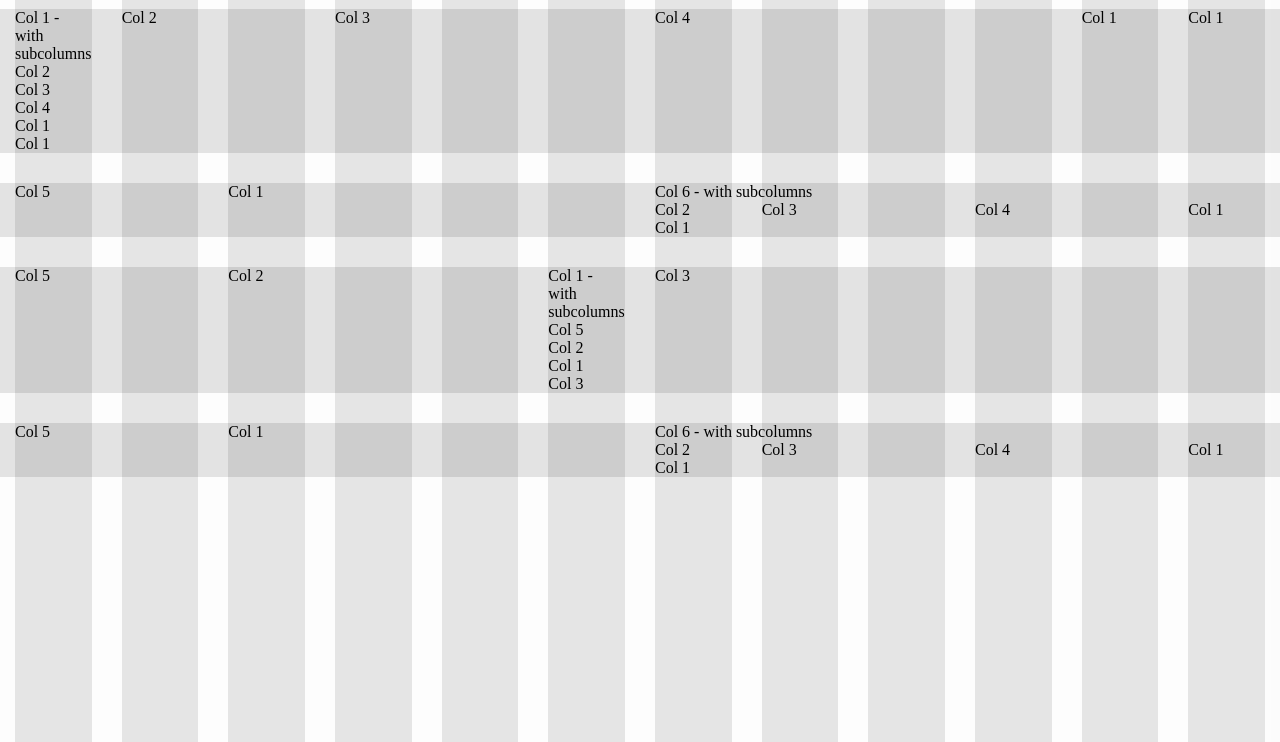
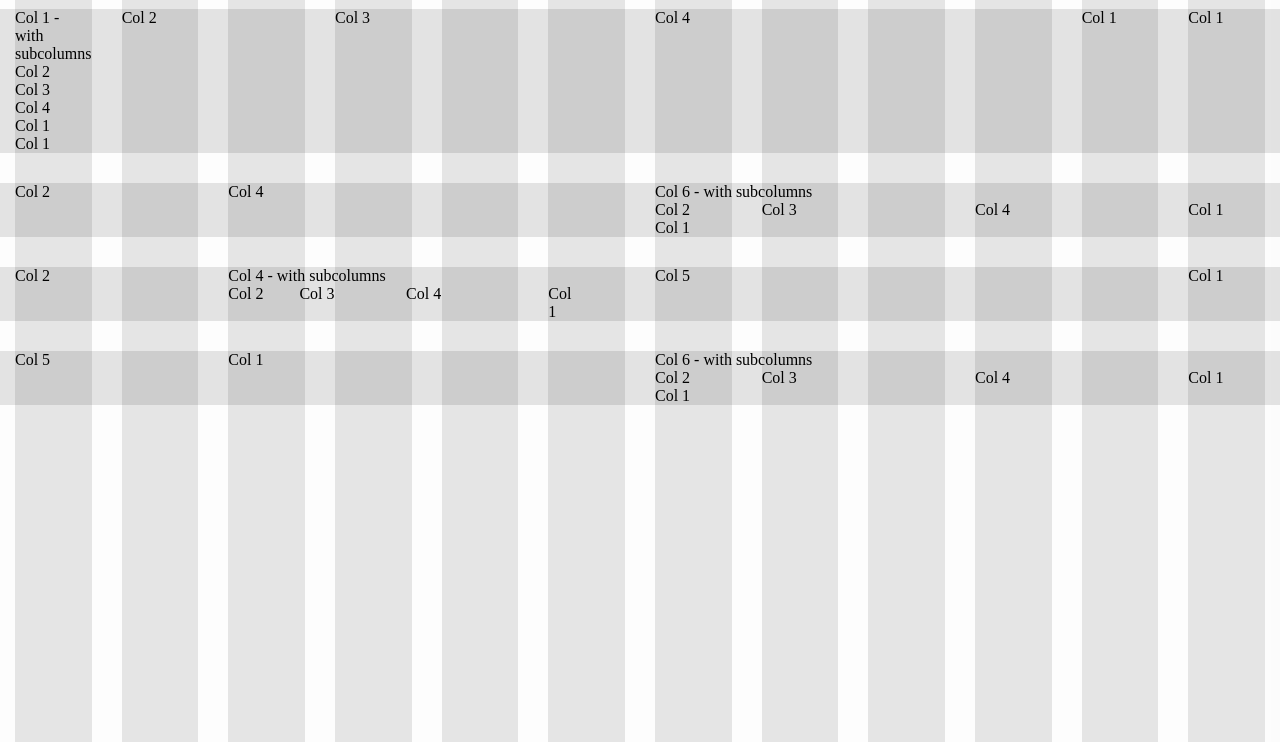
Before and after one commit to OOKB/gridtastic, a plain HTML site: page index.html in a window 1280 px wide. Shown: the part 79-821 px from the top of the page. Drawn offline with nearby package versions, Linux system fonts and the light colour scheme.

Commit message:
add some column variation for more figuring

```diff
--- a/index.html
+++ b/index.html
@@ -41,8 +41,8 @@
         </div>
 
         <div class="row cf">
-          <div class="col-2">Col 5</div>
-          <div class="col-4">Col 1</div>
+          <div class="col-2">Col 2</div>
+          <div class="col-4">Col 4</div>
           <div class="col-6">Col 6 - with subcolumns
             <div class="row">
               <div class="col-2">Col 2</div>
@@ -55,17 +55,17 @@
         </div>
 
         <div class="row cf">
-          <div class="col-2">Col 5</div>
-          <div class="col-3">Col 2</div>
-          <div class="col-1">Col 1 - with subcolumns
+          <div class="col-2">Col 2</div>
+          <div class="col-4">Col 4 - with subcolumns
             <div class="row">
-              <div class="col-2">Col 5</div>
-              <div class="col-3">Col 2</div>
-              <div class="col-4">Col 1</div>
-              <div class="col-1">Col 3</div>
+              <div class="col-2">Col 2</div>
+              <div class="col-3">Col 3</div>
+              <div class="col-4">Col 4</div>
+              <div class="col-1">Col 1</div>
             </div>
           </div>
-          <div class="col-1">Col 3</div>
+          <div class="col-5">Col 5</div>
+          <div class="col-1">Col 1</div>
         </div>
 
         <div class="row cf">
```
